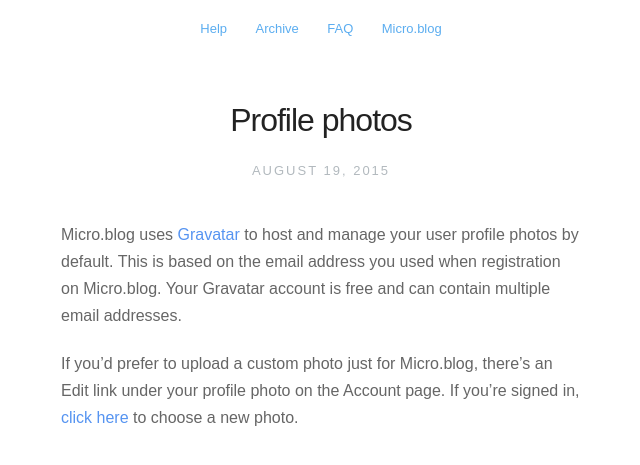
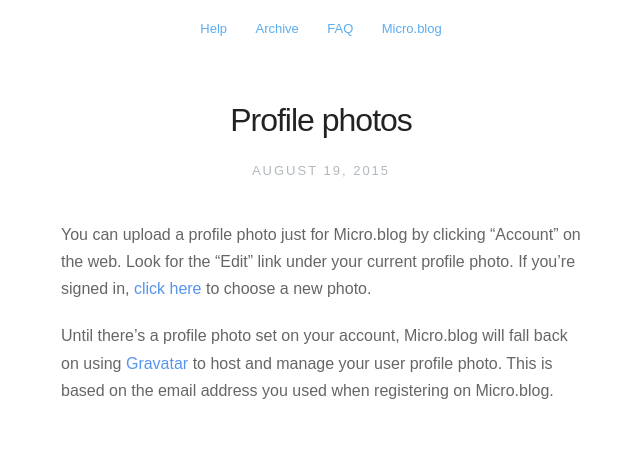
Before and after one commit to microdotblog/help.micro.blog, a Jekyll site: the page built from _posts/2015-08-19-profile-photos.markdown, in a window 1280 px wide. Shown: the top 465 px of the page, without its empty margins (319-959 px from the left). Built offline with Jekyll 4.4.1, drawn with Linux system fonts in a browser that asks for light colours; nearby versions of some CDN libraries.

Commit message:
Rewrote profile photo page to de-emphasize Gravatar support.

```diff
--- a/_posts/2015-08-19-profile-photos.markdown
+++ b/_posts/2015-08-19-profile-photos.markdown
@@ -1,9 +1,9 @@
 ---
 title:  "Profile photos"
 date:   2015-08-19 10:00:00
-description: Use Gravatar or upload a new image.
+description: How to upload a new image.
 ---
 
-Micro.blog uses [Gravatar](http://gravatar.com/) to host and manage your user profile photos by default. This is based on the email address you used when registration on Micro.blog. Your Gravatar account is free and can contain multiple email addresses.
+You can upload a profile photo just for Micro.blog by clicking "Account" on the web. Look for the "Edit" link under your current profile photo. If you're signed in, [click here](https://micro.blog/account/photo) to choose a new photo.
 
-If you'd prefer to upload a custom photo just for Micro.blog, there's an Edit link under your profile photo on the Account page. If you're signed in, [click here](https://micro.blog/account/photo) to choose a new photo.
+Until there's a profile photo set on your account, Micro.blog will fall back on using [Gravatar](http://gravatar.com/) to host and manage your user profile photo. This is based on the email address you used when registering on Micro.blog.
```
